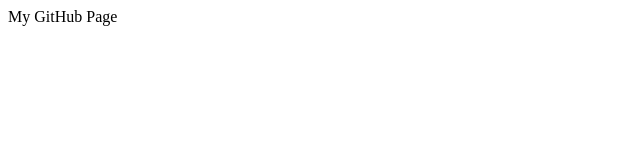
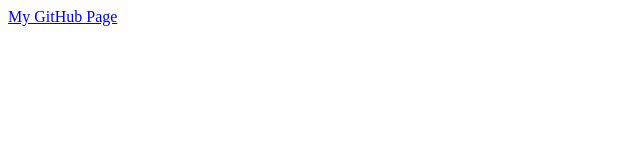
Before and after one commit to larstobi/larstobi.github.com, a plain HTML site: page index.html in a window 1280 px wide. Shown: the whole page, without its empty margins (0-640 px from the left). Drawn offline with Linux system fonts and the light colour scheme.

Commit message:
Add link to public profile.

```diff
--- a/index.html
+++ b/index.html
@@ -5,6 +5,6 @@
   </title>
 </head>
 <body>
-  <p>My GitHub Page</p>
+  <p><a href="http://github.com/larstobi">My GitHub Page</a></p>
 </body>
 </html>
```
